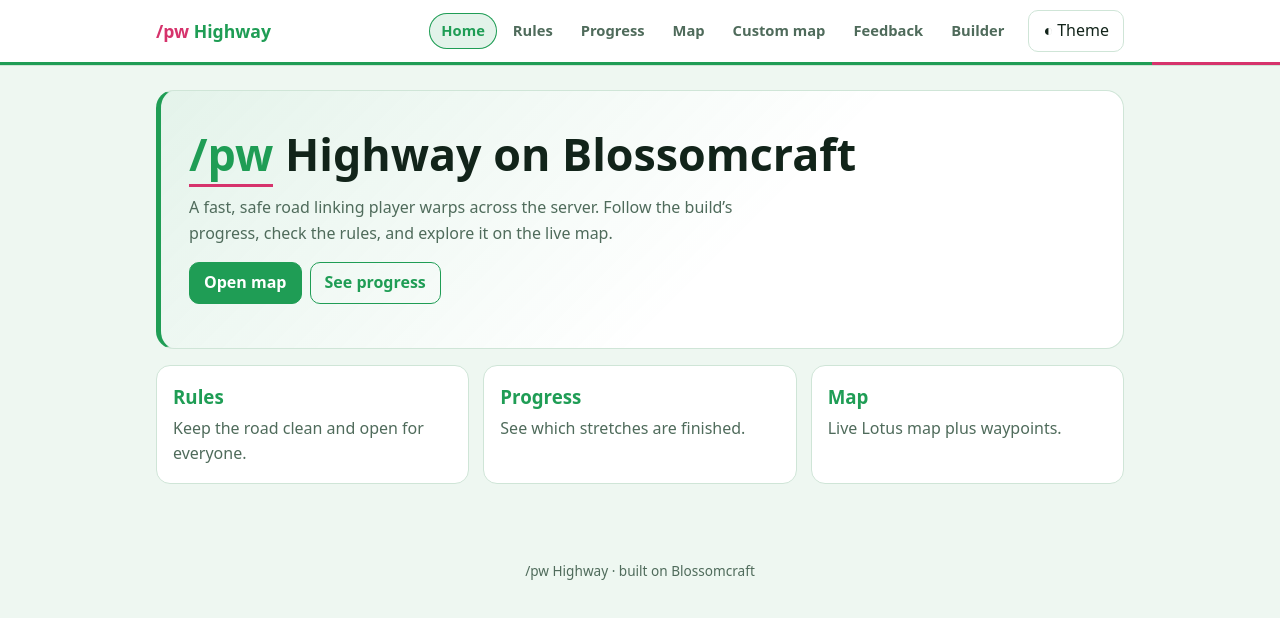
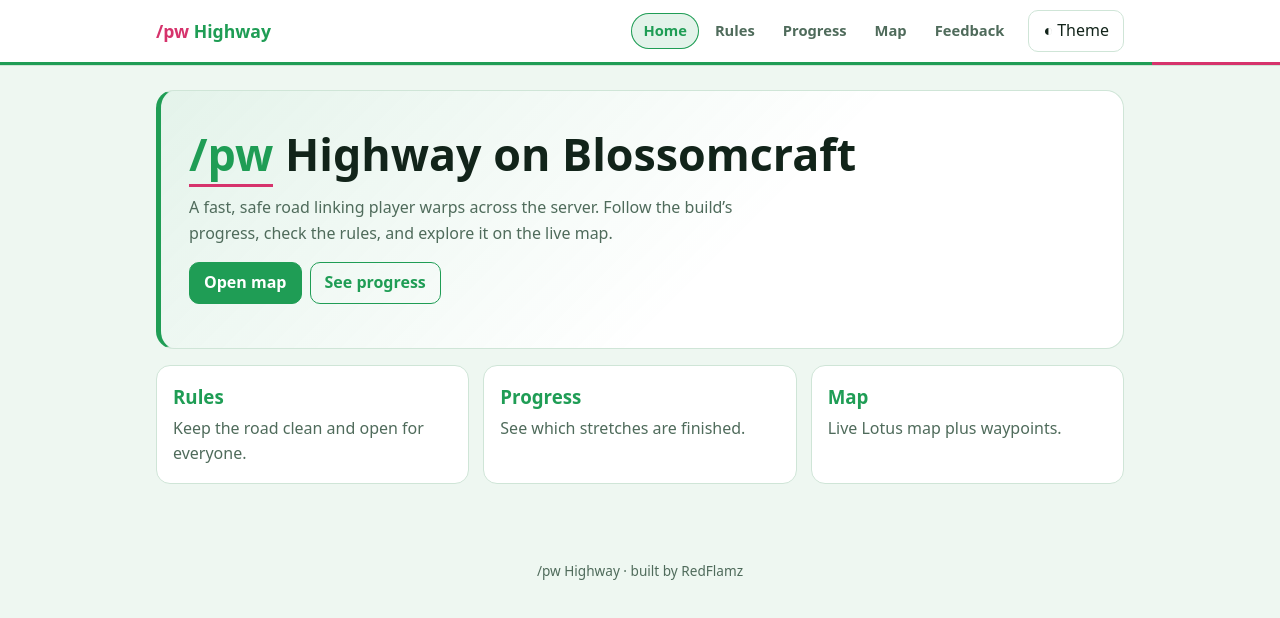
Before and after one commit to RedFlamz/Highway, a plain HTML site: page index.html in a window 1280 px wide. Drawn offline with Linux system fonts and the light colour scheme.

Commit message:
Update footer and remove rules edit note

```diff
--- a/index.html
+++ b/index.html
@@ -86,7 +86,7 @@ footer{text-align:center;color:var(--muted);padding:20px;font-size:.85rem}
   <div class="logo"><span>/pw</span> <b>Highway</b></div>
   <nav id="nav">
     <a href="#home" data-p="home">Home</a><a href="#rules" data-p="rules">Rules</a>
-    <a href="#status" data-p="status">Progress</a><a href="#map" data-p="map">Map</a><a href="#custom" data-p="custom">Custom map</a><a href="#feedback" data-p="feedback">Feedback</a><a href="#builder" data-p="builder">Builder</a>
+    <a href="#status" data-p="status">Progress</a><a href="#map" data-p="map">Map</a><a href="#feedback" data-p="feedback">Feedback</a>
   </nav>
   <button id="theme" aria-label="Toggle theme">◐ Theme</button>
 </div></header>
@@ -107,7 +107,6 @@ footer{text-align:center;color:var(--muted);padding:20px;font-size:.85rem}
 
 <section class="page" id="p-rules">
   <h2>Highway rules</h2>
-  <p class="note">Edit the RULES list in the file to change these.</p>
   <ol class="rules" id="rules"></ol>
 </section>
 
@@ -132,7 +131,7 @@ footer{text-align:center;color:var(--muted);padding:20px;font-size:.85rem}
   </div>
 </section>
 
-<section class="page" id="p-custom">
+<section class="page" id="p-custom" >
   <div class="mapwrap">
     <div class="vbar">
       <label><input type="checkbox" id="vdraft"> Preview builder draft</label>
@@ -181,7 +180,7 @@ footer{text-align:center;color:var(--muted);padding:20px;font-size:.85rem}
   <iframe id="formf" title="Suggestions and questions form" loading="lazy"></iframe>
 </section>
 </main>
-<footer>/pw Highway · built on Blossomcraft</footer>
+<footer>/pw Highway · built by RedFlamz</footer>
 
 <script type="application/json" id="wpdata">{"tileUrl":"https://lotus.blossomcraft.org/tiles/{world}/0/{x}_{z}.png","waypoints":[{"name":"Spawn hub","x":0,"y":64,"z":0,"dim":"minecraft_overworld","color":"#3ddc84","note":"Highway start"},{"name":"North hub","x":0,"y":64,"z":-2000,"dim":"minecraft_overworld","color":"#ff6aa8","note":"Example waypoint"}],"regions":[{"name":"Spawn","dim":"minecraft_overworld","x1":-512,"z1":-512,"x2":512,"z2":512,"lx":0,"ly":0},{"name":"North hub","dim":"minecraft_overworld","x1":-512,"z1":-2512,"x2":512,"z2":-1488,"lx":1200,"ly":0}]}</script>
 <script>
```
